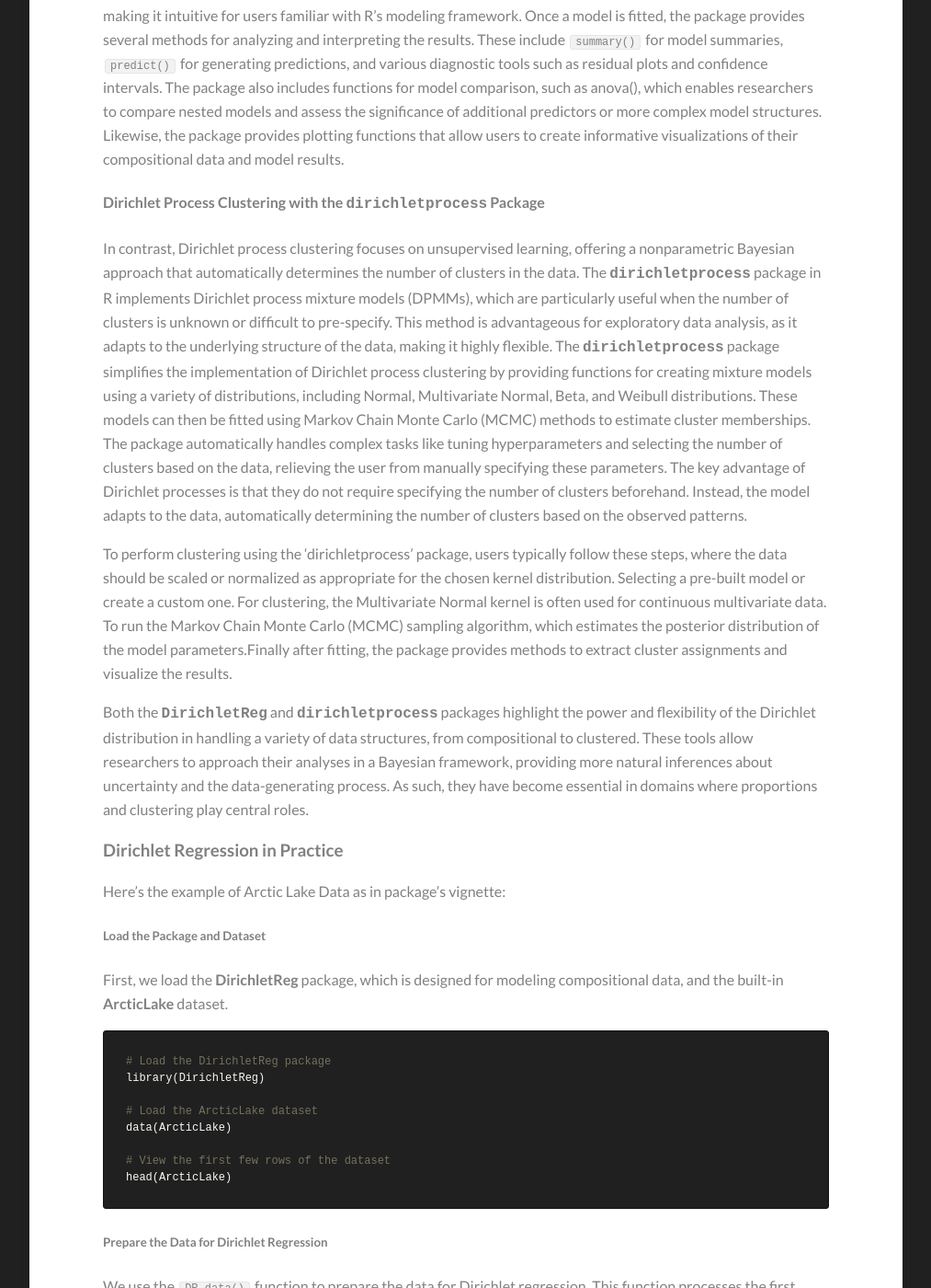
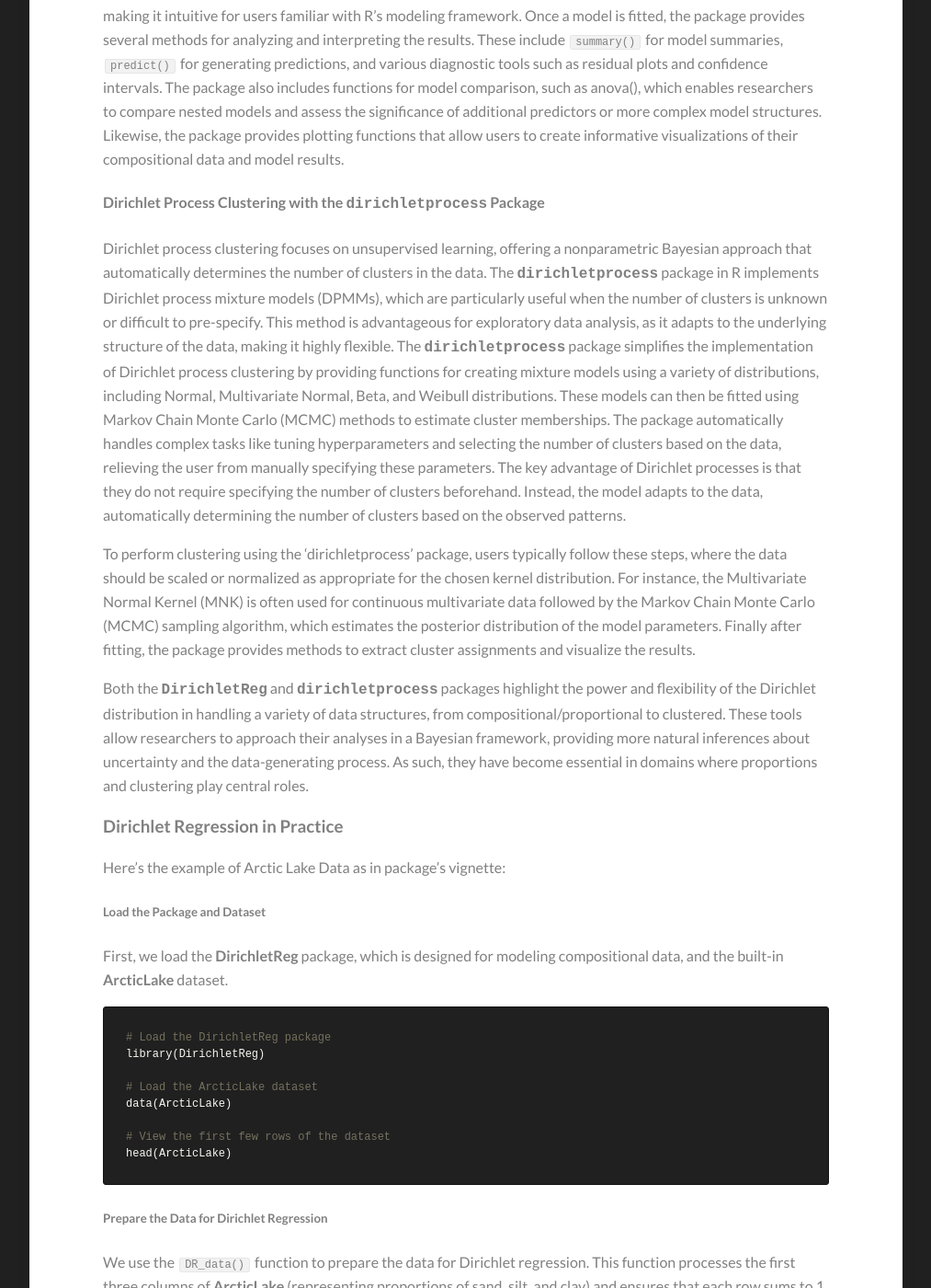
Before and after one commit to Kamran-Afzali/Kamran-Afzali.github.io, a Jekyll site: the page built from _posts/2025-02-25-Dir_Reg.md, in a window 1280 px wide and 1400 px high, scrolled down 1322 px. Shown: the whole window at 92% size, without its empty margins (133-1146 px from the left). Built offline with Jekyll 4.4.1, drawn with Linux system fonts in a browser that asks for light colours.

Commit message:
Update 2025-02-25-Dir_Reg.md

```diff
--- a/_posts/2025-02-25-Dir_Reg.md
+++ b/_posts/2025-02-25-Dir_Reg.md
@@ -20,11 +20,11 @@ In practical terms, Dirichlet regression is useful when investigating how factor
 
 #### Dirichlet Process Clustering with the **`dirichletprocess`** Package
 
-In contrast, Dirichlet process clustering focuses on unsupervised learning, offering a nonparametric Bayesian approach that automatically determines the number of clusters in the data. The **`dirichletprocess`** package in R implements Dirichlet process mixture models (DPMMs), which are particularly useful when the number of clusters is unknown or difficult to pre-specify. This method is advantageous for exploratory data analysis, as it adapts to the underlying structure of the data, making it highly flexible. The **`dirichletprocess`** package simplifies the implementation of Dirichlet process clustering by providing functions for creating mixture models using a variety of distributions, including Normal, Multivariate Normal, Beta, and Weibull distributions. These models can then be fitted using Markov Chain Monte Carlo (MCMC) methods to estimate cluster memberships. The package automatically handles complex tasks like tuning hyperparameters and selecting the number of clusters based on the data, relieving the user from manually specifying these parameters. The key advantage of Dirichlet processes is that they do not require specifying the number of clusters beforehand. Instead, the model adapts to the data, automatically determining the number of clusters based on the observed patterns.
+Dirichlet process clustering focuses on unsupervised learning, offering a nonparametric Bayesian approach that automatically determines the number of clusters in the data. The **`dirichletprocess`** package in R implements Dirichlet process mixture models (DPMMs), which are particularly useful when the number of clusters is unknown or difficult to pre-specify. This method is advantageous for exploratory data analysis, as it adapts to the underlying structure of the data, making it highly flexible. The **`dirichletprocess`** package simplifies the implementation of Dirichlet process clustering by providing functions for creating mixture models using a variety of distributions, including Normal, Multivariate Normal, Beta, and Weibull distributions. These models can then be fitted using Markov Chain Monte Carlo (MCMC) methods to estimate cluster memberships. The package automatically handles complex tasks like tuning hyperparameters and selecting the number of clusters based on the data, relieving the user from manually specifying these parameters. The key advantage of Dirichlet processes is that they do not require specifying the number of clusters beforehand. Instead, the model adapts to the data, automatically determining the number of clusters based on the observed patterns.
 
-To perform clustering using the 'dirichletprocess' package, users typically follow these steps, where the data should be scaled or normalized as appropriate for the chosen kernel distribution. Selecting a pre-built model or create a custom one. For clustering, the Multivariate Normal kernel is often used for continuous multivariate data. To run the Markov Chain Monte Carlo (MCMC) sampling algorithm, which estimates the posterior distribution of the model parameters.Finally after fitting, the package provides methods to extract cluster assignments and visualize the results.
+To perform clustering using the 'dirichletprocess' package, users typically follow these steps, where the data should be scaled or normalized as appropriate for the chosen kernel distribution. For instance, the Multivariate Normal Kernel (MNK) is often used for continuous multivariate data followed by the Markov Chain Monte Carlo (MCMC) sampling algorithm, which estimates the posterior distribution of the model parameters. Finally after fitting, the package provides methods to extract cluster assignments and visualize the results.
 
-Both the **`DirichletReg`** and **`dirichletprocess`** packages highlight the power and flexibility of the Dirichlet distribution in handling a variety of data structures, from compositional to clustered. These tools allow researchers to approach their analyses in a Bayesian framework, providing more natural inferences about uncertainty and the data-generating process. As such, they have become essential in domains where proportions and clustering play central roles.
+Both the **`DirichletReg`** and **`dirichletprocess`** packages highlight the power and flexibility of the Dirichlet distribution in handling a variety of data structures, from compositional/proportional to clustered. These tools allow researchers to approach their analyses in a Bayesian framework, providing more natural inferences about uncertainty and the data-generating process. As such, they have become essential in domains where proportions and clustering play central roles.
 
 ### Dirichlet Regression in Practice
 
```
